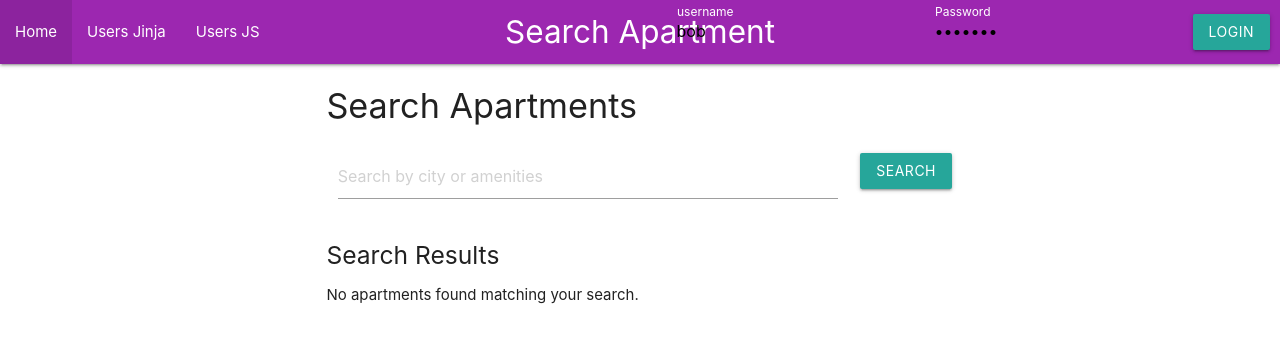
After one commit to Rest-Assured-1/INFO-2602-Group-Project, a Python web app: template App/templates/search_apartment.html in a window 1280 px wide. The commit adds this page. Shown: the top 343 px of the page. Run offline with Jinja, Linux system fonts and the light colour scheme; the template is opened without the code that fills it, so the values that code supplies are empty.

Commit message:
Searching implemented &minor changes

```diff
--- a/App/controllers/initialize.py
+++ b/App/controllers/initialize.py
@@ -23,7 +23,7 @@ def initialize():
                 if(row['amenities']=='null'):
                     am='call for info'
                 else:
-                    am=row['address']
+                    am=row['amenities']
 
                 apartment = Apartment(
                     title=row['title'],
--- a/App/models/apartment.py
+++ b/App/models/apartment.py
@@ -37,7 +37,7 @@ class Apartment(db.Model):
             'landlord_id': self.landlord_id
         }
 
-    @property
+    @property # placing this here avoids having to write a view for this and it also requires the field directly
     def photo_url(self):
         if self.photo and (self.photo.startswith('http') or self.photo.startswith('https')):
             return self.photo
--- /dev/null
+++ b/App/templates/search_apartment.html
@@ -0,0 +1,36 @@
+{% extends "layout.html" %}
+
+{% block title %}Search Apartment{% endblock %}
+{% block page %}Search Apartment{% endblock %}
+
+{% block content %}
+<div class="container">
+    <h4>Search  Apartments</h4>
+    <form method="GET" action="/apartments/search" >
+        <div class="row">
+            <div class="input-field col s10">
+              <input id="value" type="text" name="value" placeholder="Search by city or amenities" required>
+            </div>
+            <div class="input-field col s2">
+              <button type="submit" class="btn waves-effect waves-light">Search</button>
+            </div>
+          </div>
+    </form>
+
+    <h5>Search Results </h5>
+
+{% if found %}
+    {% for apartment in found %}
+        <div class="card">
+            <div class="card-content">
+                <span class="card-title">{{ apartment.title }}</span>
+                <p>{{ apartment.cityname }} - {{apartment.amenities}}</p>
+                <img src="{{apartment.photo_url}}" alt="Apartment Photo" width="600px" height="450px">
+            </div>
+        </div>
+    {% endfor %}
+{% else %}
+    <p>No apartments found matching your search.</p>
+{% endif %}
+
+{% endblock %}
```
Also changed, not shown: App/controllers/apartment.py (+10 -0 lines), App/templates/index.html (+7 -0 lines), App/views/apartment.py (+17 -1 lines).
